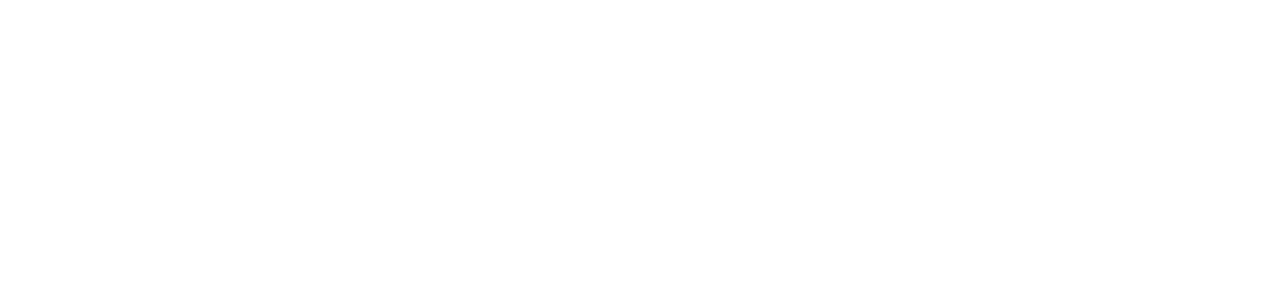
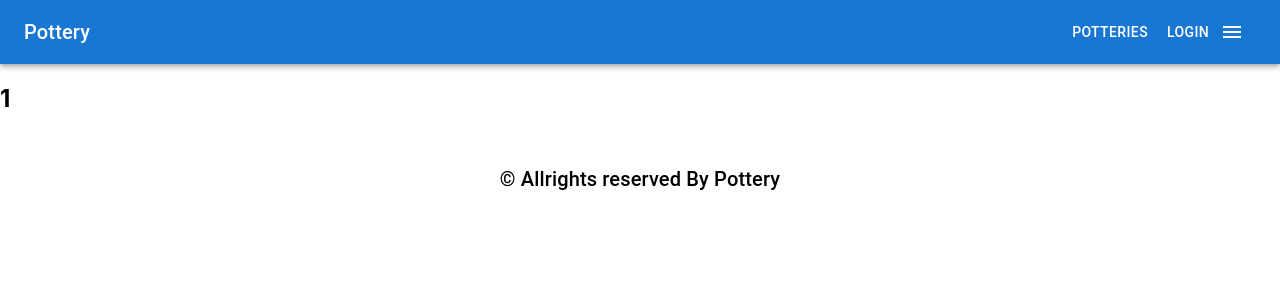
Before and after one commit to mdtahidulislam/pottery-client-side-mern, a React (Create React App) app: page /purchase/1 in a window 1280 px wide. Shown: the top 300 px of the page. Built offline with nearby package versions, Linux system fonts and the light colour scheme.

Commit message:
create purchase page

```diff
--- a/src/App.js
+++ b/src/App.js
@@ -2,6 +2,8 @@
 import Home from './Pages/Home/Home/Home';
 import './App.css'
 import Login from './Pages/Login/Login';
+import AllPotteries from './Pages/AllPotteries/AllPotteries/AllPotteries';
+import Purchase from './Pages/Purchase/Purchase';
 
 function App() {
   return (
@@ -10,6 +12,12 @@
         <Switch>
           <Route exact path='/'>
             <Home></Home>
+          </Route>
+          <Route path='/purchase/:potId'>
+            <Purchase></Purchase>
+          </Route>
+          <Route path='/allpotteries'>
+            < AllPotteries></AllPotteries>
           </Route>
           <Route path='/login'>
             <Login></Login>
--- /dev/null
+++ b/src/Pages/AllPotteries/AllPotteries/AllPotteries.js
@@ -0,0 +1,16 @@
+import React from 'react';
+import Footer from '../../Shared/Footer/Footer';
+import Header from '../../Shared/Header/Header';
+import PotteriesAll from '../PotteriesAll/PotteriesAll';
+
+const AllPotteries = () => {
+    return (
+        <div>
+            <Header></Header>
+            <PotteriesAll></PotteriesAll>
+            <Footer></Footer>
+        </div>
+    );
+};
+
+export default AllPotteries;
--- /dev/null
+++ b/src/Pages/AllPotteries/PotteriesAll/PotteriesAll.js
@@ -0,0 +1,37 @@
+import { Container, Grid, Typography } from '@mui/material';
+import { Box } from '@mui/system';
+import React, { useEffect, useState } from 'react';
+import PotteryCard from '../../Home/PotteryCard/PotteryCard';
+
+const PotteriesAll = () => {
+    const [potteries, setPotteries] = useState([]);
+
+    useEffect(() => {
+        fetch('http://localhost:5000/allpotteries')
+            .then(res => res.json())
+            .then(data => setPotteries(data))
+    }, [])
+    return (
+        <>
+            <Box>
+                <Grid sx={{ display: 'flex', justifyContent: 'center' }}>
+                    <Typography variant='h5' sx={{ my: '50px', textTransform: 'uppercase', fontWeight: 'bold' }}>
+                        Best Potteries
+                    </Typography>
+                </Grid>
+            </Box>
+            <Container>
+                <Grid container >
+                    {
+                        potteries.map(pottery => <PotteryCard
+                            key={pottery._id}
+                            pottery={pottery}
+                        ></PotteryCard>)
+                    }
+                </Grid>
+            </Container>
+        </>
+    );
+};
+
+export default PotteriesAll;
--- a/src/Pages/Home/PotteryCard/PotteryCard.js
+++ b/src/Pages/Home/PotteryCard/PotteryCard.js
@@ -1,16 +1,17 @@
 import { Button, Card, CardActions, CardContent, CardMedia, Grid, Typography } from '@mui/material';
 import React from 'react';
+import { Link } from 'react-router-dom';
 
 const PotteryCard = (props) => {
     const { name, description, img, price } = props.pottery;
+
     return (
-
         <Grid item lg={4} md={6} xs={12} sx={{ px: '15px' }}>
             <Card sx={{ mb: '30px', mx: 'auto' }}>
                 <CardMedia
                     component="img"
                     alt="Pottery"
-                    height="140"
+                    height="240"
                     image={img}
                 />
                 <CardContent>
@@ -25,7 +26,9 @@
                     </Typography>
                 </CardContent>
                 <CardActions>
-                    <Button size="small">Share</Button>
+                    <Link to={`/purchase/${props.pottery._id}`} style={{ textDecoration: 'none' }}>
+                        <Button variant='contained' size="small" sx={{ fontWeight: 'bold' }}>Order</Button>
+                    </Link>
                 </CardActions>
             </Card>
         </Grid>
--- /dev/null
+++ b/src/Pages/Purchase/Purchase.js
@@ -0,0 +1,17 @@
+import React from 'react';
+import { useParams } from 'react-router-dom';
+import Footer from '../Shared/Footer/Footer';
+import Header from '../Shared/Header/Header';
+
+const Purchase = () => {
+    const { potId } = useParams()
+    return (
+        <div>
+            <Header></Header>
+            <h2>{potId}</h2>
+            <Footer></Footer>
+        </div>
+    );
+};
+
+export default Purchase;
--- a/src/Pages/Shared/Header/Header.js
+++ b/src/Pages/Shared/Header/Header.js
@@ -17,6 +17,9 @@
                         <Link to='/' style={{ color: '#fff', textDecoration: 'none' }}>Pottery
                         </Link>
                     </Typography>
+                    <Link to='/allpotteries' style={{ color: '#fff', textDecoration: 'none' }}>
+                        <Button color="inherit">Potteries</Button>
+                    </Link>
                     <Link to='/login' style={{ color: '#fff', textDecoration: 'none' }}>
                         <Button color="inherit">Login</Button>
                     </Link>
```
Also changed, not shown: src/Pages/AllPotteries/AllPotteries.js (deleted, +0 -11 lines).
